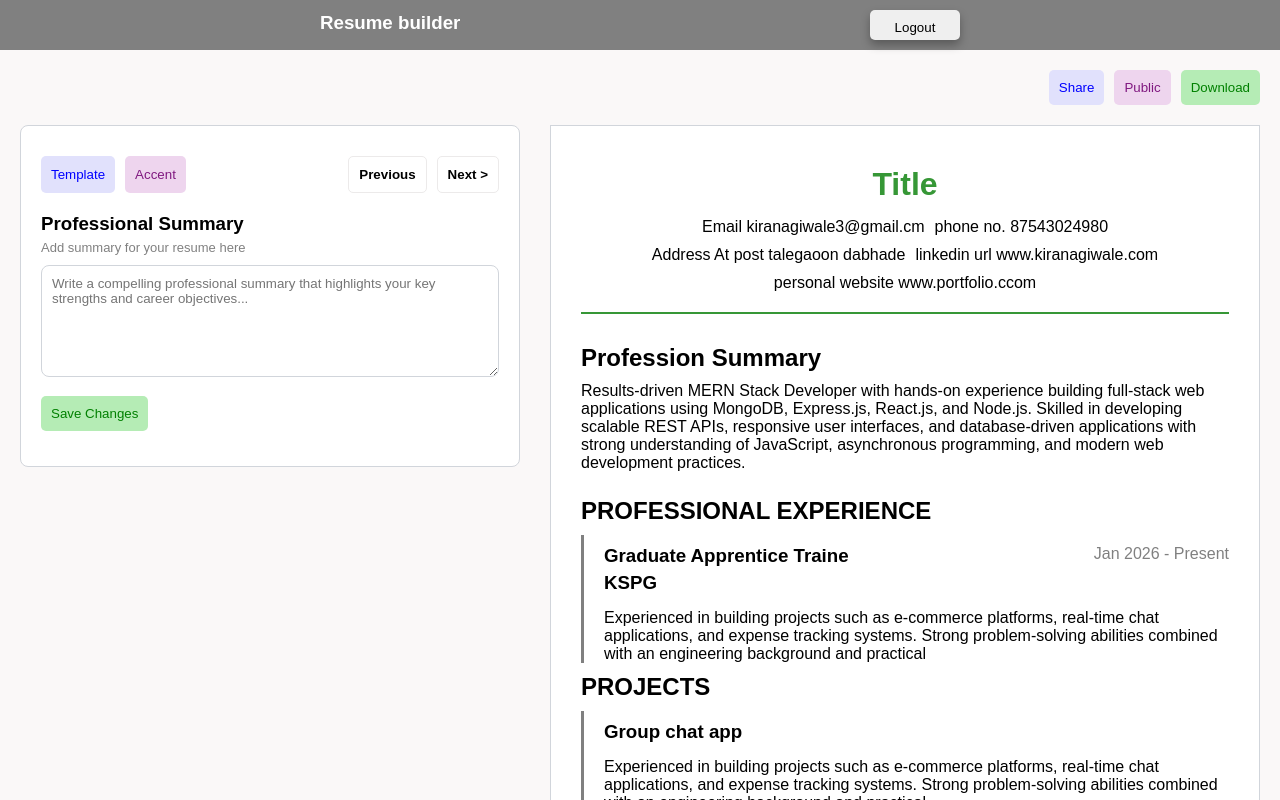
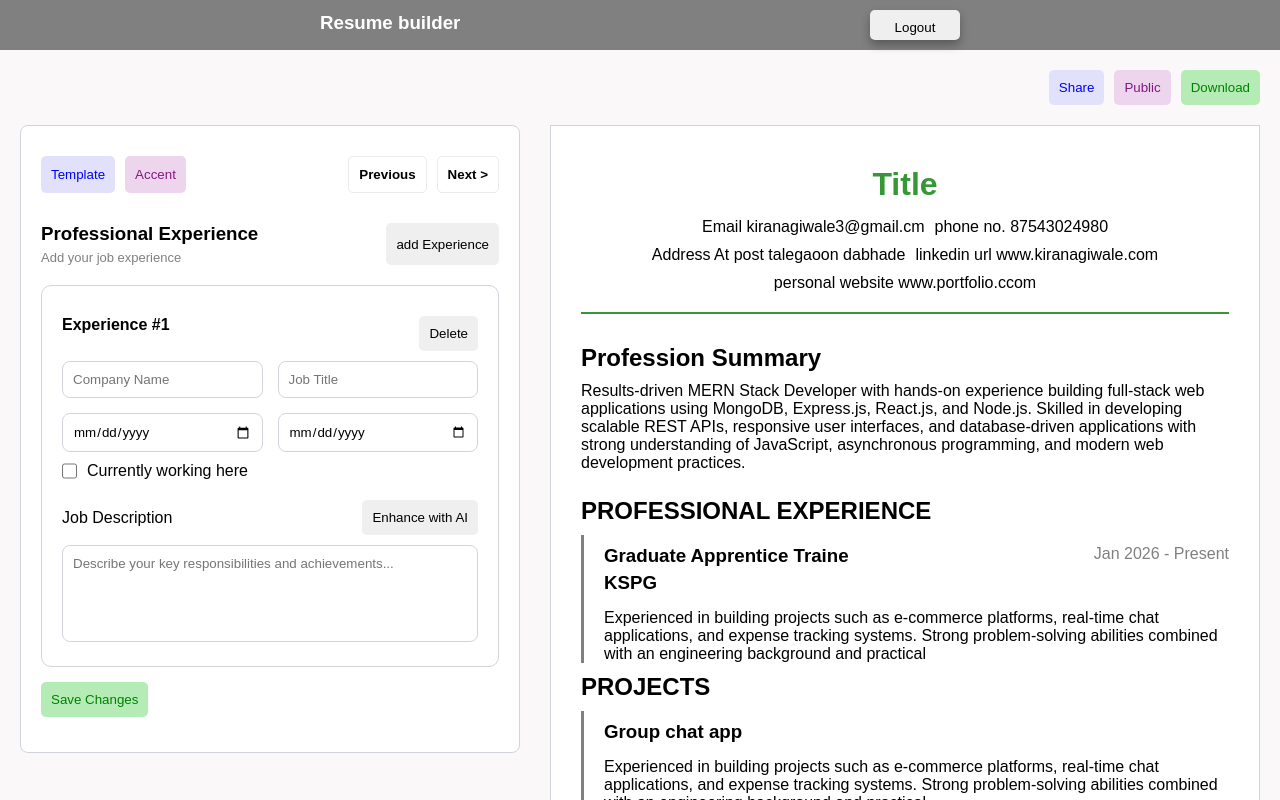
Before and after one commit to Kiran9991/Resume-builder, a React (Vite) app: page / in a window 1280 px wide. Shown: the top 800 px of the page. Built offline with nearby package versions, Linux system fonts and the light colour scheme.

Commit message:
added professional experience form

```diff
--- a/src/components/Resume form contents/Form Title/FormTitle.jsx
+++ b/src/components/Resume form contents/Form Title/FormTitle.jsx
@@ -2,11 +2,14 @@ import React from "react";
 
 import styles from "./FormTitle.module.css";
 
-export default function FormTitle({title, description}) {
+export default function FormTitle({ title, description, text }) {
   return (
-    <div className={styles.formTitle}>
-      <h3>{title}</h3>
-      <p className={styles.brief}>{description}</p>
+    <div className={styles.titleContainer}>
+      <div className={styles.formTitle}>
+        <h3>{title}</h3>
+        <p className={styles.brief}>{description}</p>
+      </div>
+      <button>{text}</button>
     </div>
   );
 }
--- a/src/components/Resume form contents/Form Title/FormTitle.module.css
+++ b/src/components/Resume form contents/Form Title/FormTitle.module.css
@@ -3,6 +3,8 @@
   font-size: small;
 }
 
-.formTitle {
-  padding: 10px 0;
+.titleContainer{
+  padding: 20px 0;
+  display: flex;
+  justify-content: space-between;
 }
--- /dev/null
+++ b/src/components/Resume form contents/Professional Experience/Experience Form/ExperienceForm.jsx
@@ -0,0 +1,33 @@
+import React from 'react';
+
+import styles from './ExperienceForm.module.css';
+
+export default function ExperienceForm() {
+  return (
+    <form className={styles.formContainer}>
+      <div className={styles.expFormContainer}>
+        <h4>Experience #1</h4>
+        <button>Delete</button>
+      </div>
+      <div className={styles.inputContainer}>
+        <input type='text' placeholder='Company Name'/>
+        <input type='text' placeholder='Job Title'/>
+        <input type='date'/>
+        <input type='date'/>
+      </div>
+      <div className={styles.formCheckBox}>
+        <input type='checkbox'/>
+        <label>Currently working here</label>
+      </div>
+      <div className={styles.jobdescription}>
+        <div>Job Description</div>
+        <button>Enhance with AI</button>
+      </div>
+      <textarea
+      className={styles.descriptionArea}
+      placeholder='Describe your key responsibilities and achievements...'
+      rows={5} cols={60}
+      />
+    </form>
+  )
+}
--- /dev/null
+++ b/src/components/Resume form contents/Professional Experience/Experience Form/ExperienceForm.module.css
@@ -0,0 +1,58 @@
+.formContainer{
+    border: 1px solid #d1d5db;
+    border-radius: 10px;
+    box-sizing: border-box;
+    padding: 20px;
+}
+
+.expFormContainer{
+    display: flex;
+    justify-content: space-between;
+    padding: 10px 0;
+}
+
+.inputContainer{
+    display: grid;
+    grid-template-columns: 1fr 1fr;
+    gap: 15px;
+}
+
+.formCheckBox{
+    display: flex;
+    box-sizing: border-box;
+    padding: 10px 0;
+    gap: 10px;
+}
+
+.formCheckBox input{
+    width: 15px;
+    border: none;
+}
+
+.formCheckBox input:focus{
+    border: none;
+    box-shadow: none;
+}
+
+.jobdescription{
+    display: flex;
+    justify-content: space-between;
+    padding: 10px 0;
+    align-items: center;
+}
+
+.descriptionArea{
+    width: 100%;
+    padding: 10px;
+    box-sizing: border-box;
+    resize: none;
+    border-radius: 0.5rem;
+    border: 1px solid #d1d5db;
+    outline: none;
+    transition: 0.3sec ease;
+}
+
+.descriptionArea:focus{
+  border-color: #3b82f6;
+  box-shadow: 0 0 0 2px #3b82f6;
+}
--- /dev/null
+++ b/src/components/Resume form contents/Professional Experience/ProfessionalExp.jsx
@@ -0,0 +1,17 @@
+import React from 'react'
+
+import FormTitle from '../Form Title/FormTitle';
+import ExperienceForm from './Experience Form/ExperienceForm';
+
+export default function ProfessionalExp() {
+  return (
+    <>
+      <FormTitle
+      title={'Professional Experience'}
+      description={'Add your job experience'}
+      text={'add Experience'}
+      />
+      <ExperienceForm/>
+    </>
+  )
+}
--- a/src/components/Resume form contents/Professional Summary/ProffessionalSummary.jsx
+++ b/src/components/Resume form contents/Professional Summary/ProfessionalSummary.jsx
@@ -1,14 +1,15 @@
 import React from "react";
 import Inputs from "../Inputs/Inputs";
 import FormTitle from "../Form Title/FormTitle";
-import styles from './ProffessionalSummary.module.css';
+import styles from './ProfessionalSummary.module.css';
 
-export default function ProffessionalSummary() {
+export default function ProfessionalSummary() {
   return (
     <>
       <FormTitle
         title={"Professional Summary"}
         description={"Add summary for your resume here"}
+        text={'AI Enhance'}
       />
       <textarea rows={6} cols={70}
       placeholder="Write a compelling professional summary that highlights your key strengths and career objectives..."
--- a/src/components/Resume form contents/Professional Summary/ProffessionalSummary.module.css
+++ b/src/components/Resume form contents/Professional Summary/ProfessionalSummary.module.css
@@ -8,6 +8,7 @@
   border: 1px solid #d1d5db;
   transition: 0.3s ease;
   outline: none;
+  resize: none;
 }
 
 .textArea:focus {
--- a/src/index.css
+++ b/src/index.css
@@ -10,3 +10,19 @@ button {
   border-radius: 5px;
   border: none;
 }
+
+input {
+  box-sizing: border-box;
+  border: none;
+  border-radius: 0.5rem;
+  padding: 10px;
+  width: 100%;
+  border: 1px solid #d1d5db;
+  transition: 0.3s ease;
+  outline: none;
+}
+
+input:focus {
+  border-color: #3b82f6;
+  box-shadow: 0 0 0 2px #3b82f6;
+}
--- a/src/pages/ResumeForm.jsx
+++ b/src/pages/ResumeForm.jsx
@@ -5,7 +5,8 @@ import { PrintPdf } from "../components/Resume Preview/ResumePreview";
 import ResumePreview from "../components/Resume Preview/ResumePreview";
 import PersonalDataForm from "../components/Resume form contents/Personal Data/PersonalDataForm";
 import FormTitleButton from "../components/Resume form contents/Form Title buttons/FormTitleButton";
-import ProffessionalSummary from "../components/Resume form contents/Professional Summary/ProffessionalSummary";
+import ProfessionalSummary from "../components/Resume form contents/Professional Summary/ProfessionalSummary";
+import ProfessionalExp from "../components/Resume form contents/Professional Experience/ProfessionalExp";
 
 export default function ResumeForm() {
   return (
@@ -22,7 +23,8 @@ export default function ResumeForm() {
         <div className={styles.formSection}>
           <FormTitleButton/>
           {/* <PersonalDataForm /> */}
-          <ProffessionalSummary/>
+          {/* <ProfessionalSummary/> */}
+          <ProfessionalExp/>
 
           <div className={styles.saveBth}>
             <button className={styles.downloadbtn}>Save Changes</button>
```
Also changed, not shown: src/components/Resume form contents/Professional Experience/ProfessionalExp.module.css (added).
